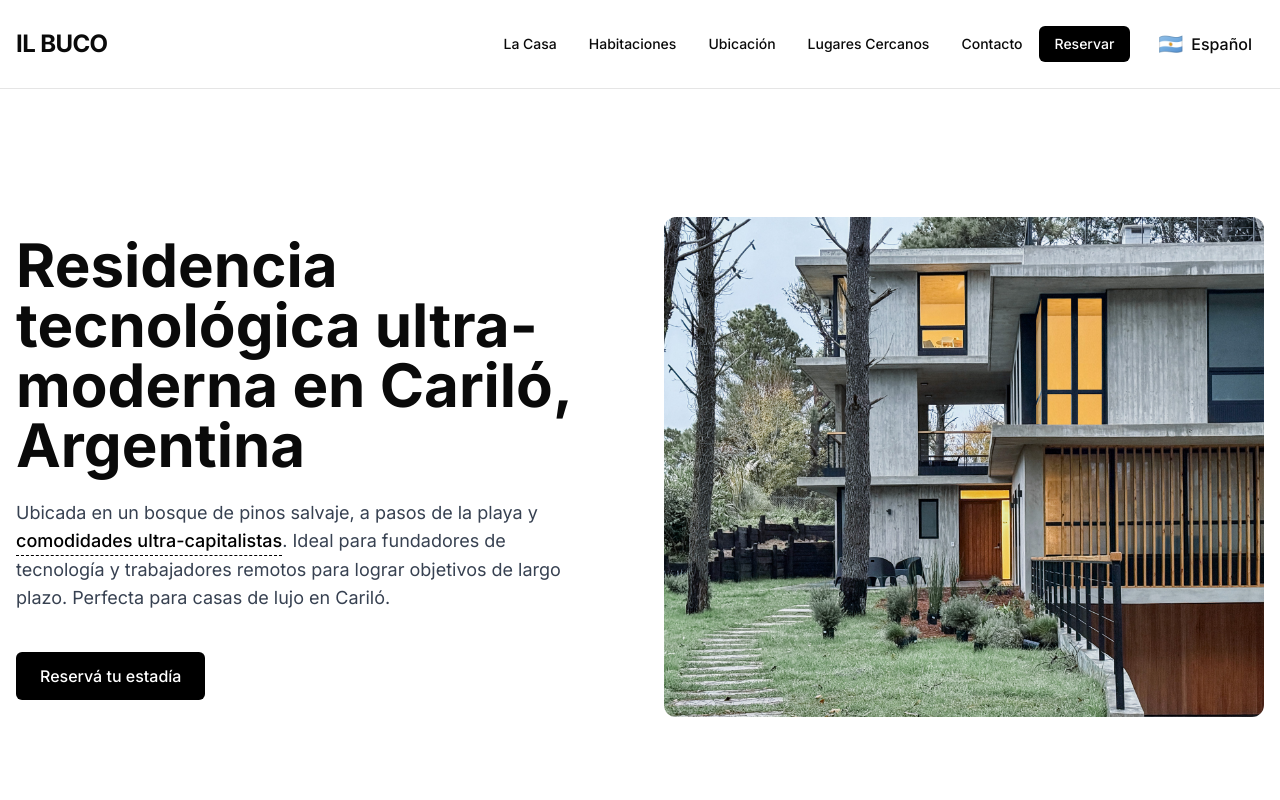
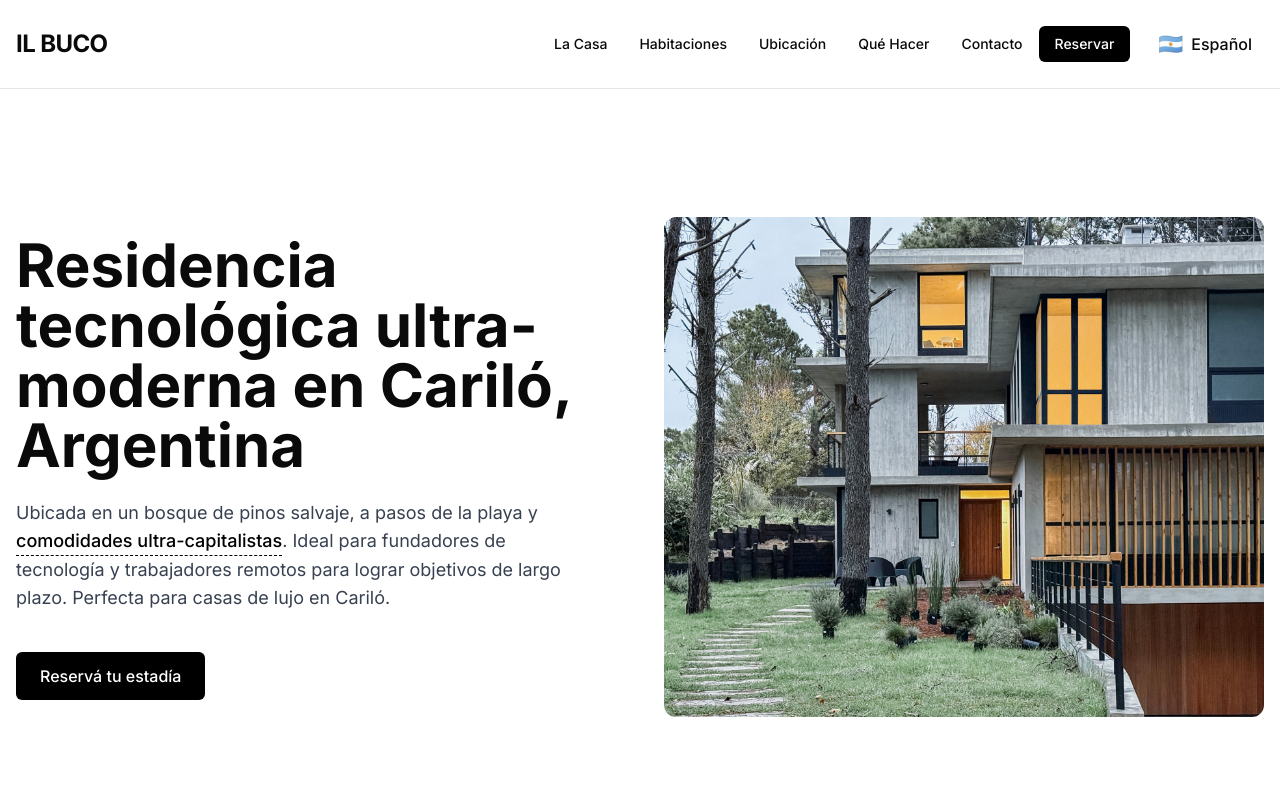
Before and after one commit to visualpharm/ilbuco-g2, a Next.js app: page / in a window 1280 px wide. Shown: the top 800 px of the page. Built offline with nearby package versions, Linux system fonts and the light colour scheme.

Commit message:
added to menu

```diff
--- a/components/site-header.tsx
+++ b/components/site-header.tsx
@@ -40,7 +40,7 @@ export function SiteHeader() {
             <Link href={`${langPrefix}/location`} className="text-sm font-medium hover:text-blue-600 transition-colors">
               <Translate text={translations.nav.location} />
             </Link>
-            <Link href={`${langPrefix}/places-nearby`} className="text-sm font-medium hover:text-blue-600 transition-colors">
+            <Link href={`${langPrefix}/que-hacer-en-carilo`} className="text-sm font-medium hover:text-blue-600 transition-colors">
               <Translate text={translations.nav.placesNearby} />
             </Link>
             <Link href={`${langPrefix}/contacts`} className="text-sm font-medium hover:text-blue-600 transition-colors">
--- a/translations/common.ts
+++ b/translations/common.ts
@@ -23,9 +23,9 @@ export const translations = {
       pt: "Localização",
     },
     placesNearby: {
-      en: "Places Nearby",
-      es: "Lugares Cercanos",
-      pt: "Lugares Próximos",
+      en: "What to Do",
+      es: "Qué Hacer",
+      pt: "O Que Fazer",
     },
     book: {
       en: "Book",
```
